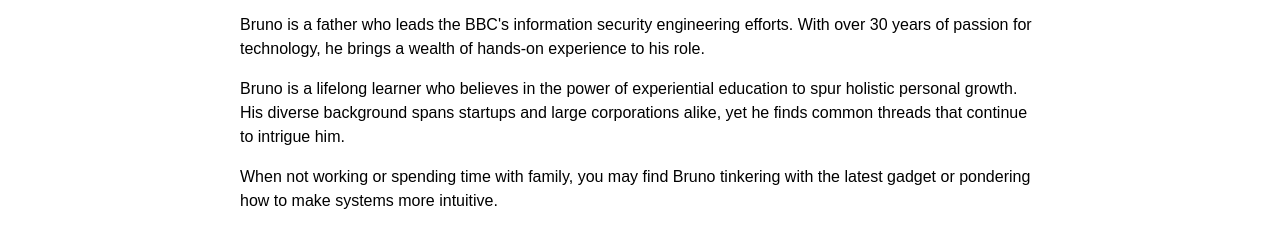
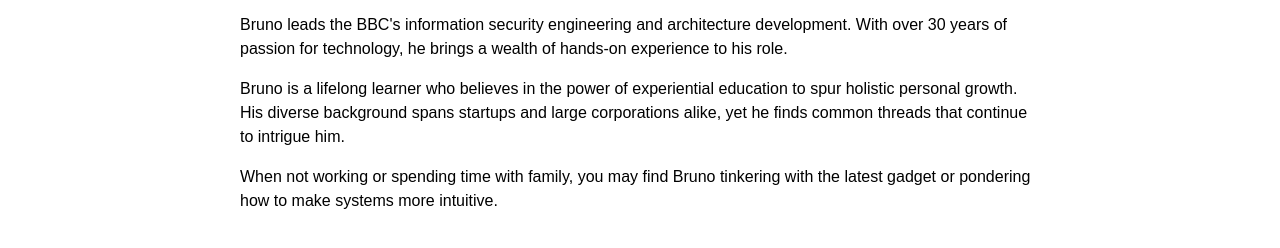
Before and after one commit to garrancho/garrancho.github.io, a plain HTML site: page index.html in a window 1280 px wide. Shown: the part 446-694 px from the top of the page. Drawn offline with Linux system fonts and the light colour scheme.

Commit message:
reabse p..

```diff
--- a/index.html
+++ b/index.html
@@ -46,7 +46,7 @@
   <h2>About Bruno</h2>
 
   <p>
-    Bruno is a father who leads the BBC's information security engineering efforts. With over 30 years of passion for technology, he brings a wealth of hands-on experience to his role.
+    Bruno leads the BBC's information security engineering and architecture development. With over 30 years of passion for technology, he brings a wealth of hands-on experience to his role.
   </p>
 
   <p>
```
